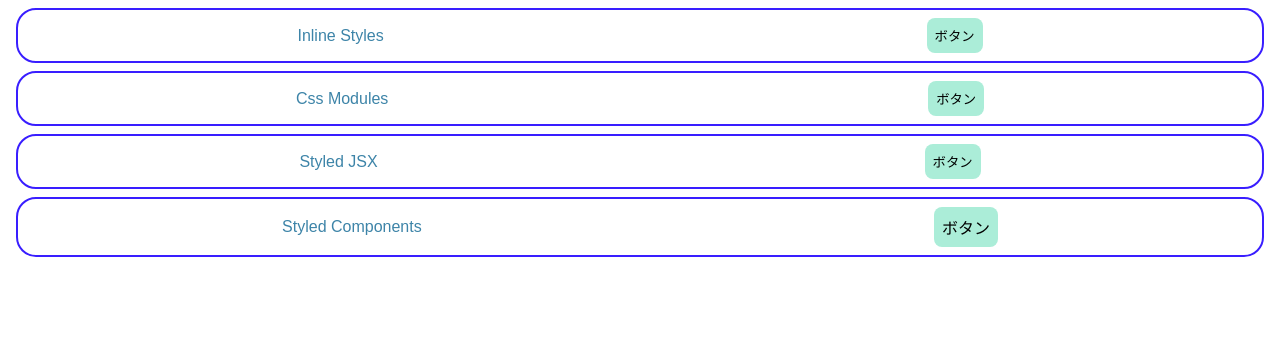
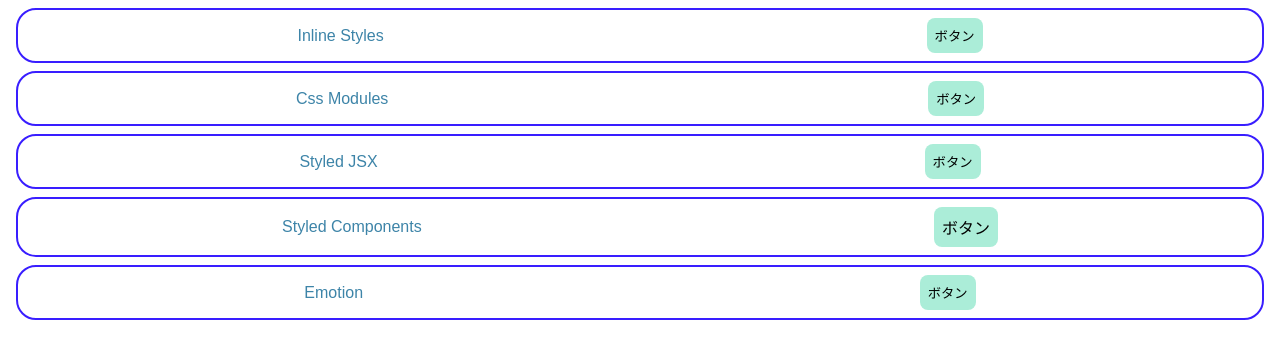
Before and after one commit to ryohei-aiba/Umdey-CSS, a React (Create React App) app: page / in a window 1280 px wide. Shown: the top 358 px of the page. Built offline with nearby package versions, Linux system fonts and the light colour scheme.

Commit message:
Learning emotion

```diff
--- a/package.json
+++ b/package.json
@@ -8,6 +8,8 @@
   ],
   "main": "src/index.js",
   "dependencies": {
+    "@emotion/react": "11.7.1",
+    "@emotion/styled": "11.6.0",
     "node-sass": "7.0.1",
     "react": "17.0.2",
     "react-dom": "17.0.2",
--- a/src/App.js
+++ b/src/App.js
@@ -1,4 +1,5 @@
 import { CssModules } from "./components/CssModules";
+import { Emotion } from "./components/Emotion";
 import { InlineStyle } from "./components/InlineStyle";
 import { StyledComponents } from "./components/StyledComponents";
 import { StyledJsx } from "./components/StyledJsx";
@@ -11,6 +12,7 @@
       <CssModules />
       <StyledJsx />
       <StyledComponents />
+      <Emotion />
     </div>
   );
 }
--- /dev/null
+++ b/src/components/Emotion.jsx
@@ -0,0 +1,40 @@
+/* @jsxRuntime classic　*/
+/* @jsx jsx */
+import { jsx, css } from "@emotion/react";
+import styled from "@emotion/styled";
+
+export const Emotion = () => {
+  const containerStyle = css`
+    border: solid 2px #391eff;
+    border-radius: 20px;
+    padding: 8px;
+    margin: 8px;
+    display: flex;
+    justify-content: space-around;
+    align-items: center;
+  `;
+
+  const titleStyle = css({
+    margin: 0,
+    color: "#3d84a8"
+  });
+
+  return (
+    <div css={containerStyle}>
+      <p css={titleStyle}>Emotion</p>
+      <SButton>ボタン</SButton>
+    </div>
+  );
+};
+
+const SButton = styled.button`
+  background-color: #abedd8;
+  border: none;
+  padding: 8px;
+  border-radius: 8px;
+  &:hover {
+    background-color: #46cdcf;
+    color: #fff;
+    cursor: pointer;
+  }
+`;
```
